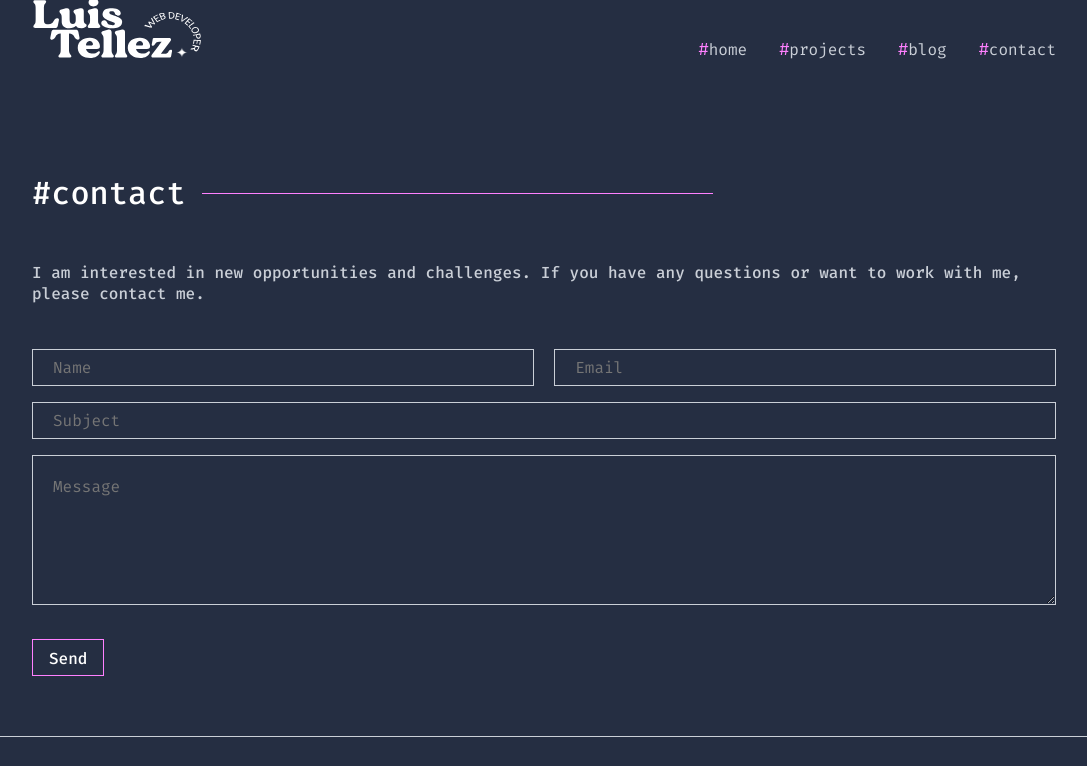
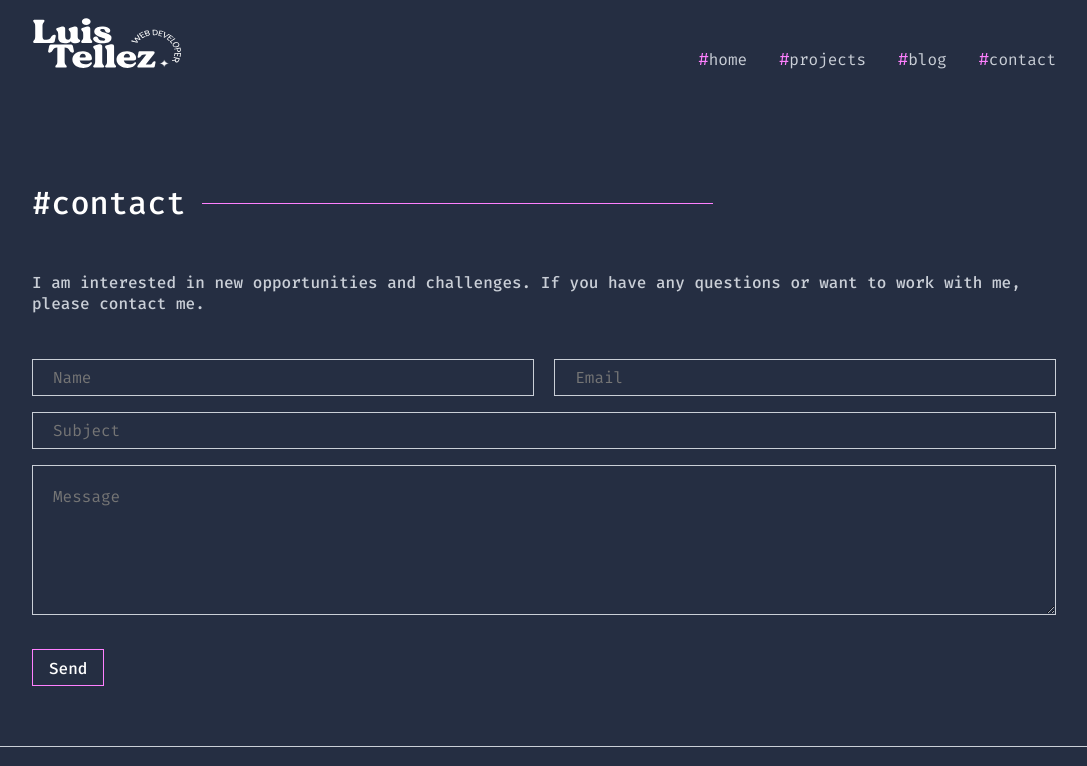
Before and after one commit to aegisnull/luistellez, a Next.js app: page /contact in a window 1280 px wide. Shown: the top 766 px of the page, without its empty margins (96-1183 px from the left). Built offline with nearby package versions, Linux system fonts and the light colour scheme.

Commit message:
🎨 style(Header.jsx): adjust logo size to improve visual consistency 🎨 style(Header.module.scss): increase header height to accommodate larger logo size

```diff
--- a/src/components/Header/Header.jsx
+++ b/src/components/Header/Header.jsx
@@ -17,8 +17,8 @@ function Header() {
         <Image
           src='/images/logo_light.svg'
           alt='Logo'
-          width={170}
-          height={60}
+          width={150}
+          height={50}
           className={styles.header__logo}
         />
       </Link>
--- a/src/components/Header/Header.module.scss
+++ b/src/components/Header/Header.module.scss
@@ -2,7 +2,7 @@
   display: flex;
   align-items: flex-end;
   justify-content: space-between;
-  height: 60px;
+  height: 70px;
 
   &__logo {
     cursor: pointer;
```
Also changed, not shown: 1 other file (tests, documents, lock files or other folders).
